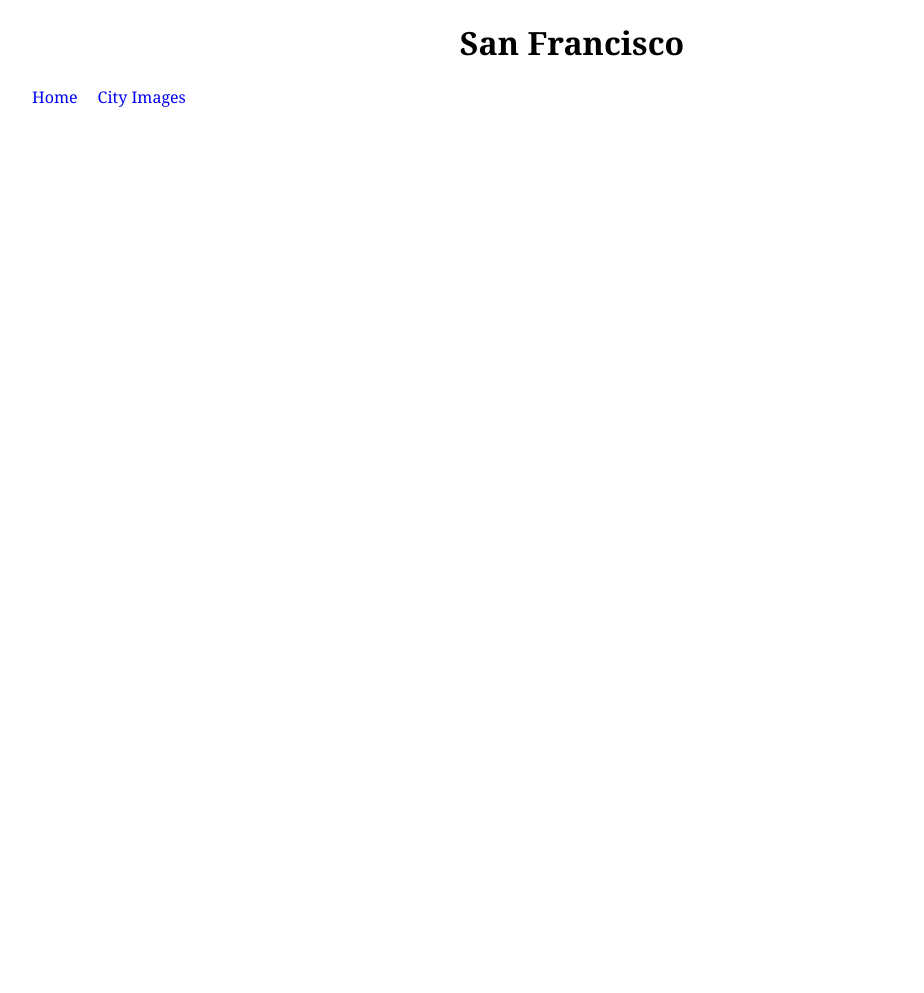
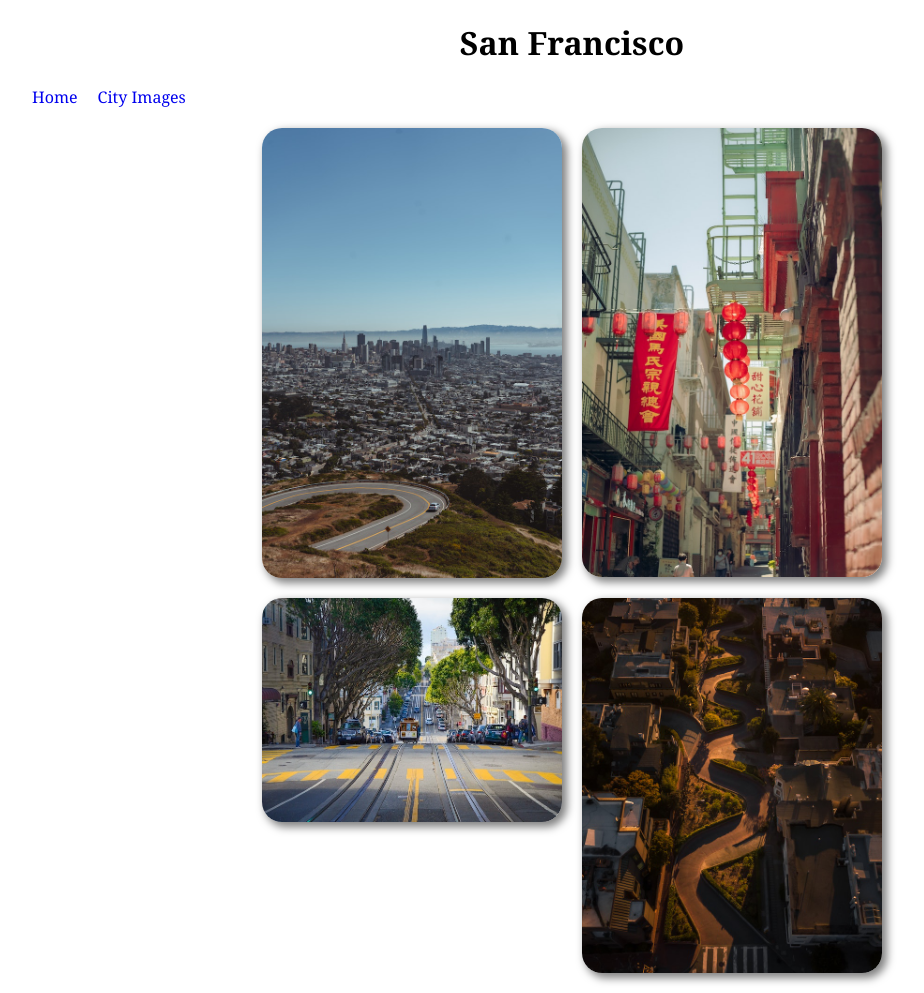
Before and after one commit to icortes/simple-travel-site, a plain HTML site: page cityimages.html in a window 1280 px wide. Shown: the whole page, without its empty margins (68-992 px from the left). Before the commit the page ends 800 px from the top, so only its background shows below. Drawn offline with Linux system fonts and the light colour scheme.

Commit message:
flushed out cityimages page

```diff
--- a/cityimages.html
+++ b/cityimages.html
@@ -3,7 +3,7 @@
   <head>
     <meta charset="UTF-8" />
     <meta name="viewport" content="width=device-width, initial-scale=1.0" />
-        <link rel="stylesheet" href="./css/style.css">
+    <link rel="stylesheet" href="./css/style.css" />
     <title>My Favorite City</title>
   </head>
   <body>
@@ -16,5 +16,26 @@
         </ul>
       </nav>
     </header>
+
+    <section class="pictures">
+      <img
+        src="./images/city-far.jpg"
+        alt="a shot of San Francisco skyscrapers from on top of a hill"
+      />
+      <img
+        src="./images/chinatown.jpg"
+        alt="picture of an alley in SF china town"
+      />
+    </section>
+    <section class="pictures">
+      <img
+        src="./images/road.jpg"
+        alt="picture of the a SF Muni train from the middle of the street"
+      />
+      <img
+        src="./images/windy-road.jpg"
+        alt="a top down shot of a windy road"
+      />
+    </section>
   </body>
 </html>
--- a/css/style.css
+++ b/css/style.css
@@ -4,7 +4,7 @@ body {
   font-family: Georgia, 'Times New Roman', Times, serif;
 }
 
-body{
+body {
   display: flexbox;
   justify-content: center;
 }
@@ -42,3 +42,18 @@ th,
 td {
   padding: 5px;
 }
+
+.pictures {
+  display: flex;
+  flex-wrap: wrap;
+  align-items: start;
+  justify-content: center;
+  gap: 20px 20px;
+  margin: 20px;
+}
+
+.pictures img {
+  width: 300px;
+  border-radius: 20px;
+  box-shadow: 4px 4px 8px 1px rgba(0, 0, 0, 0.5);
+}
```
Also changed, not shown: images/chinatown.jpg (added), images/city-far.jpg (added), images/road.jpg (added), images/windy-road.jpg (added).
